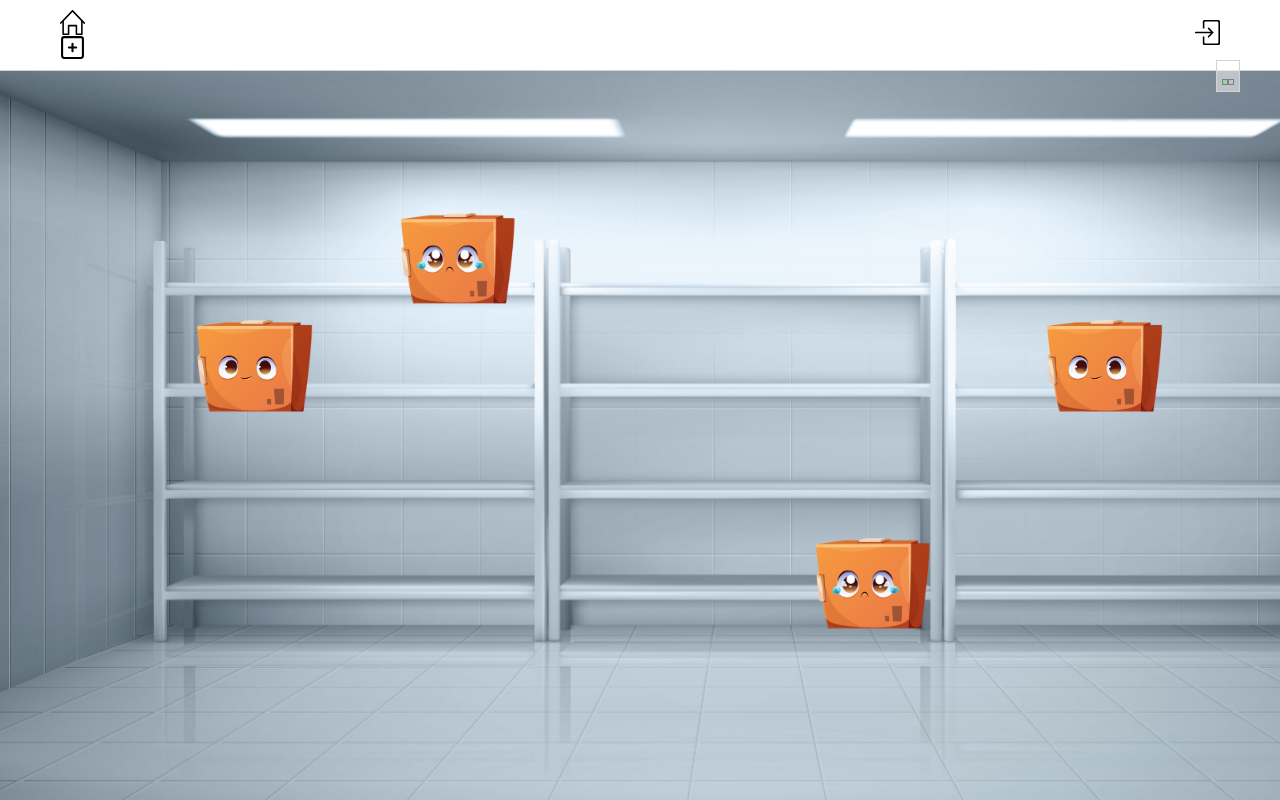
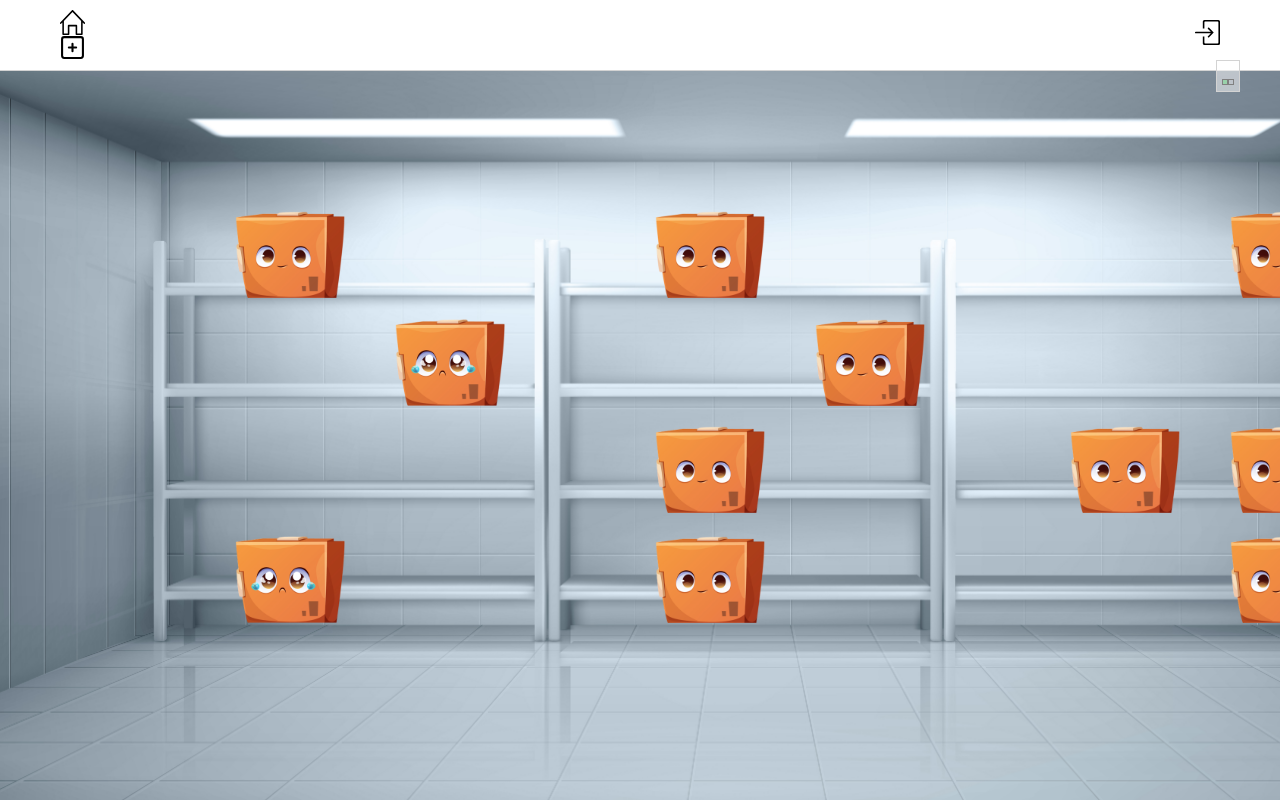
Before and after one commit to voroninadm/pet-box, a Vue app in the folder frontend/: page / in a window 1280 px wide. Built offline with nearby package versions, Linux system fonts and the light colour scheme.

Commit message:
add boxes to shelves

```diff
--- a/frontend/src/common/helpers.js
+++ b/frontend/src/common/helpers.js
@@ -3,6 +3,8 @@ import { totalDaysHolding } from "@/common/constants";
 import moment from "moment/dist/moment";
 import ru from "moment/dist/locale/ru";
 moment.updateLocale("ru", ru);
+
+export const currentDate = moment();
 
 export const normalizeData = (date) => {
   return moment(date).format("D MMM YYYY");
--- /dev/null
+++ b/frontend/src/mocks/someBoxes.json
@@ -0,0 +1,82 @@
+[
+  {
+    "id": 1,
+    "cell": 1,
+    "customer": "customer-long-name-1",
+    "invoice": "11244a",
+    "date_add": "2023-06-01"
+  },
+  {
+    "id": 4,
+    "cell": 4,
+    "customer": "customer-long-name-4",
+    "invoice": "44244a",
+    "date_add": "2023-07-04"
+  },
+  {
+    "id": 7,
+    "cell": 7,
+    "customer": "customer-long-name-7",
+    "invoice": "77244a",
+    "date_add": "2023-07-07"
+  },
+
+  {
+    "id": 9,
+    "cell": 9,
+    "customer": "customer-long-name-9",
+    "invoice": "99244a",
+    "date_add": "2023-07-09"
+  },
+  {
+    "id": 12,
+    "cell": 12,
+    "customer": "customer-long-name-12",
+    "invoice": "12244a",
+    "date_add": "2023-07-12"
+  },
+  {
+    "id": 13,
+    "cell": 13,
+    "customer": "customer-long-name-13",
+    "invoice": "13244a",
+    "date_add": "2023-07-13"
+  },
+  {
+    "id": 15,
+    "cell": 15,
+    "customer": "customer-long-name-15",
+    "invoice": "15244a",
+    "date_add": "2023-07-15"
+  },
+  {
+    "id": 18,
+    "cell": 18,
+    "customer": "customer-long-name-18",
+    "invoice": "18244a",
+    "date_add": "2023-07-18"
+  },
+
+  {
+    "id": 21,
+    "cell": 21,
+    "customer": "customer-long-name-21",
+    "invoice": "211244a",
+    "date_add": "2023-07-21"
+  },
+  {
+    "id": 22,
+    "cell": 22,
+    "customer": "customer-long-name-22",
+    "invoice": "221244a",
+    "date_add": "2023-07-22"
+  },
+
+  {
+    "id": 24,
+    "cell": 24,
+    "customer": "customer-long-name-24",
+    "invoice": "24244a",
+    "date_add": "2023-07-24"
+  }
+]
--- a/frontend/src/modules/HomeWithImage.vue
+++ b/frontend/src/modules/HomeWithImage.vue
@@ -1,31 +1,22 @@
 <template>
   <div class="shelves">
     <div
-      class="box box-2 hover:scale-105 transition duration-200"
-      @click="toUpdateProduct"
-    ></div>
-    <div
-      class="box box-3 hover:scale-105 transition duration-200"
-      @click="toUpdateProduct"
-    ></div>
-    <div
-      class="box box-16 hover:scale-105 transition duration-200"
-      @click="toUpdateProduct"
-    ></div>
-    <div
-      class="box box-19 hover:scale-105 transition duration-200"
-      @click="toUpdateProduct"
-    ></div>
+      v-for="box in someBoxes"
+      :key="box.id"
+      class="box"
+      :class="`box-${box.cell}`"
+    />
   </div>
 </template>
 
 <script setup>
-import { useRouter } from "vue-router";
+import someBoxes from "@/mocks/someBoxes.json";
+// import { useRouter } from "vue-router";
 
-const router = useRouter();
-const toUpdateProduct = () => {
-  router.push({ name: "updateProduct" });
-};
+// const router = useRouter();
+// const toUpdateProduct = () => {
+//   router.push({ name: "updateProduct" });
+// };
 </script>
 
 <style scoped>
@@ -39,53 +30,158 @@ const toUpdateProduct = () => {
 
 .box {
   position: absolute;
-  width: 120px;
-  height: 110px;
+  width: 110px;
+  height: 90px;
 
-  background-size: cover;
+  background-size: contain;
+  background-repeat: no-repeat;
+}
+
+/* First shelf */
+.box-1 {
+  top: 140px;
+  left: 235px;
+  background-image: url("@/assets/img/box-ok.png");
 }
 
 .box-2 {
-  position: absolute;
-  top: 235px;
-  left: 195px;
-  width: 120px;
-  height: 110px;
-
-  background-image: url("@/assets/img/box-ok.png");
-  background-size: cover;
+  top: 140px;
+  left: 395px;
+  background-image: url("@/assets/img/box-forgotten.png");
 }
 
 .box-3 {
-  position: absolute;
-  top: 135px;
+  top: 248px;
+  left: 235px;
+  background-image: url("@/assets/img/box-forgotten.png");
+}
+
+.box-4 {
+  top: 248px;
   left: 395px;
-  width: 120px;
-  height: 110px;
+  background-image: url("@/assets/img/box-forgotten.png");
+}
+.box-5 {
+  top: 355px;
+  left: 235px;
+  background-image: url("@/assets/img/box-forgotten.png");
+}
 
+.box-6 {
+  top: 355px;
+  left: 395px;
+  background-image: url("@/assets/img/box-ok.png");
+}
+
+.box-7 {
+  top: 465px;
+  left: 235px;
   background-image: url("@/assets/img/box-forgotten.png");
-  background-size: cover;
+}
+
+.box-8 {
+  top: 465px;
+  left: 395px;
+  background-image: url("@/assets/img/box-ok.png");
+}
+
+/* Second Shelf */
+
+.box-9 {
+  top: 140px;
+  left: 655px;
+  background-image: url("@/assets/img/box-ok.png");
+}
+
+.box-10 {
+  top: 140px;
+  left: 815px;
+  background-image: url("@/assets/img/box-ok.png");
+}
+
+.box-11 {
+  top: 248px;
+  left: 655px;
+  background-image: url("@/assets/img/box-ok.png");
+}
+
+.box-12 {
+  top: 248px;
+  left: 815px;
+  background-image: url("@/assets/img/box-ok.png");
+}
+
+.box-13 {
+  top: 355px;
+  left: 655px;
+  background-image: url("@/assets/img/box-ok.png");
+}
+
+.box-14 {
+  top: 355px;
+  left: 815px;
+  background-image: url("@/assets/img/box-ok.png");
+}
+
+.box-15 {
+  top: 465px;
+  left: 655px;
+  background-image: url("@/assets/img/box-ok.png");
 }
 
 .box-16 {
-  position: absolute;
-  top: 460px;
-  left: 810px;
-  width: 120px;
-  height: 110px;
+  top: 465px;
+  left: 815px;
+  background-image: url("@/assets/img/box-forgotten.png");
+}
 
-  background-image: url("@/assets/img/box-forgotten.png");
-  background-size: cover;
+/* Third Shelf */
+
+.box-17 {
+  top: 140px;
+  left: 1070px;
+  background-image: url("@/assets/img/box-ok.png");
+}
+
+.box-18 {
+  top: 140px;
+  left: 1230px;
+  background-image: url("@/assets/img/box-ok.png");
 }
 
 .box-19 {
-  position: absolute;
-  top: 235px;
-  left: 1045px;
-  width: 120px;
-  height: 110px;
+  top: 248px;
+  left: 1070px;
+  background-image: url("@/assets/img/box-ok.png");
+}
 
+.box-20 {
+  top: 248px;
+  left: 1230px;
   background-image: url("@/assets/img/box-ok.png");
-  background-size: cover;
+}
+
+.box-21 {
+  top: 355px;
+  left: 1070px;
+  background-image: url("@/assets/img/box-ok.png");
+}
+
+.box-22 {
+  top: 355px;
+  left: 1230px;
+  background-image: url("@/assets/img/box-ok.png");
+}
+
+.box-23 {
+  top: 465px;
+  left: 1070px;
+  background-image: url("@/assets/img/box-ok.png");
+}
+
+.box-24 {
+  top: 465px;
+  left: 1230px;
+  background-image: url("@/assets/img/box-ok.png");
 }
 </style>
--- a/frontend/src/modules/ProductCard.vue
+++ b/frontend/src/modules/ProductCard.vue
@@ -7,19 +7,19 @@
         <div class="flex flex-col my-3 gap-2">
           <label class="flex justify-between"
             >Номер накладной
-            <input :value="props.box.invoice" type="text" class="border" />
+            <input class="text-end border" :value="box.invoice" type="text" />
           </label>
           <label class="flex justify-between"
             >Заказчик
-            <input :value="props.box.customer" type="text" class="border" />
+            <input class="text-end border" :value="box.customer" type="text" />
           </label>
           <label class="flex justify-between">
             Начало хранения
-            <span>{{ normalizeData(props.box.date_add) }}</span>
+            <span>{{ normalizeData(box.date_add) }}</span>
           </label>
           <label class="flex justify-between">
             Окончание хранения
-            <span>{{ deadlineDate(props.box.date_add) }}</span>
+            <span>{{ deadlineDate(box.date_add) }}</span>
           </label>
           <small class="text-green-600 text-center my-1"
             >Товар хранится на складе не более
@@ -34,7 +34,7 @@
 
 <script setup>
 import { totalDaysHolding } from "@/common/constants";
-import { normalizeData, deadlineDate } from "@/common/helpers";
+import { normalizeData, deadlineDate, currentDate } from "@/common/helpers";
 
 const props = defineProps({
   box: {
@@ -42,6 +42,16 @@ const props = defineProps({
     default: null,
   },
 });
+
+const createNewBox = () => ({
+  id: "",
+  cell: "",
+  customer: "",
+  invoice: "",
+  date_add: currentDate,
+});
+
+const box = props.box ? props.box : createNewBox();
 </script>
 
 <style scoped>
```
Also changed, not shown: frontend/src/assets/img/box-forgotten.png, frontend/src/assets/img/box-ok.png.
